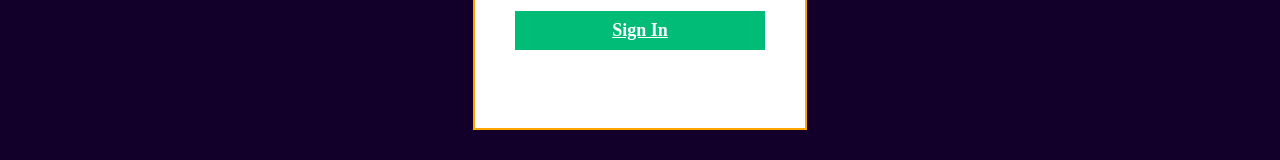
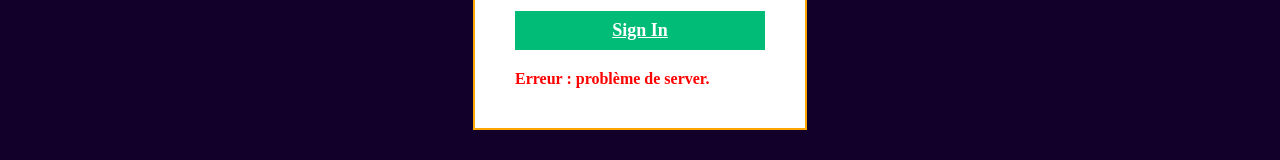
Before and after one commit to matthieuClio/ArgentBank, a React (Vite) app: page /login in a window 1280 px wide. Both pictures are taken after typing "Sample", "Sample123" into the empty fields and a click on the button "Sign In". Shown: the part 421-581 px from the top of the page. Built offline with nearby package versions, Linux system fonts and the light colour scheme; no server answers; a web font is replaced by a local one.

Commit message:
Feat : manage error server.

```diff
--- a/src/main.tsx
+++ b/src/main.tsx
@@ -45,7 +45,8 @@ const router = createBrowserRouter([
         path: 'user',
         element: <User />
       }
-    ]
+    ],
+    errorElement: <>Error</>
   }
 ])
 
--- a/src/page/Connection.tsx
+++ b/src/page/Connection.tsx
@@ -16,15 +16,14 @@ import getData from '../scripts/getData';
 import { update } from '../scripts/reduxToolkit/slice';
 
 export default function Connection () {
-    // const defaultIdentifiant =
-
     // Error login
     const [errorLogin, setErrorLogin] = useState(false);
+    // Error message
+    const [errorMessage, setErrorMessage] = useState('');
     // User login informations
-    // const [loginUser, setLoginUser] = useState(false);
     const [loginUser] = useState(JSON.parse(localStorage.getItem('login') as string));
 
-    // For use reducer
+    // For make a dispatch
     const userDispatch = useDispatch();
 
     // For make redirection
@@ -61,7 +60,7 @@ export default function Connection () {
 
         // Check the response status
         switch (apiData.token.status) {
-            // Redirect user
+            // User is connected
             case 200:
                 // Update the store to giving API data
                 userDispatch(update(apiData));
@@ -79,14 +78,20 @@ export default function Connection () {
                 navigate('/user');
                 break;
 
-            // Display error message
+            // Specific error message for status 400
             case 400:
-                // Set errorLogin to true
+                // Define error message
+                setErrorMessage("Erreur : vérifier l'identifiant et le mot de passe.");
+                // Display error message
                 setErrorLogin(true);
                 break;
 
+            // Specific error message for other status
             default:
-                console.log('Error not status 200 or 400');
+                // Define error message
+                setErrorMessage("Erreur : problème de server.");
+                // Display error message
+                setErrorLogin(true);
                 break;
         }
     }
@@ -130,7 +135,7 @@ export default function Connection () {
                 </button>
 
                 <div className={errorLogin ? 'connection__form__error' : 'connexion-display-none'}>
-                    Erreur : vérifier l'identifiant et le mot de passe.
+                    {errorMessage}
                 </div>
             </form>
         </main>
--- a/src/scripts/getData.ts
+++ b/src/scripts/getData.ts
@@ -1,5 +1,6 @@
 export default async function getData (usernameUser: FormDataEntryValue | null, passwordUser: FormDataEntryValue | null) {
 
+    // Define an url
     const url = 'http://localhost:3001/api/v1/user'
 
     // Correct login
@@ -14,8 +15,13 @@ export default async function getData (usernameUser: FormDataEntryValue | null,
         "password": passwordUser
     };
 
+    // Will have fetch response token
+    let responseToken;
+
+    // Try to make a fetch
+    try {
         // User connection - Try to have a token
-    const responseToken = await fetch(`${url}/login`, {
+        responseToken = await fetch(`${url}/login`, {
             method: 'POST', // Verb (http method)
             headers: {
                 'Accept': 'application/json',
@@ -24,10 +30,15 @@ export default async function getData (usernameUser: FormDataEntryValue | null,
             // Required* (for this request)
             body: JSON.stringify(loginInfo)
         });
+    } catch (error) {
+        console.log(error);
+    }
 
     // Token data API returned
-    const apiIdentification = await responseToken.json();
-    let apiGetUserInfo = '';
+    const apiIdentification = responseToken ? await responseToken.json() : { status: 500};
+
+    // Will have user informations
+    let apiGetUserInfo;
 
     // Get user informations
     if (apiIdentification.status === 200) {
```
Lines whose indentation alone changed are shown as unchanged.
